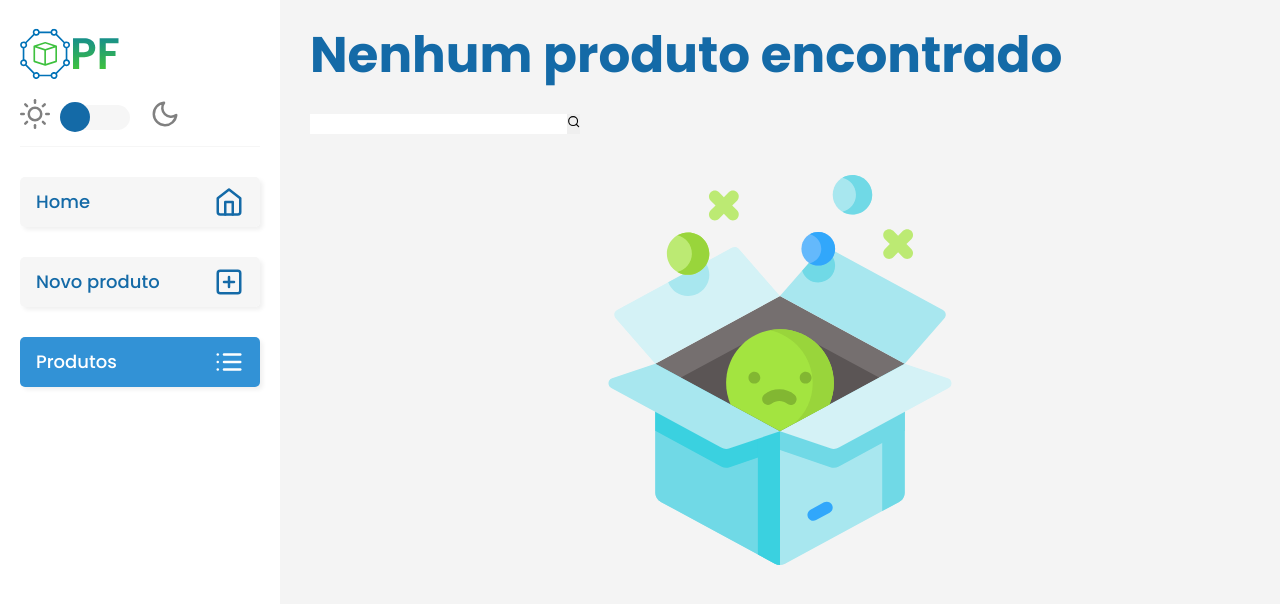
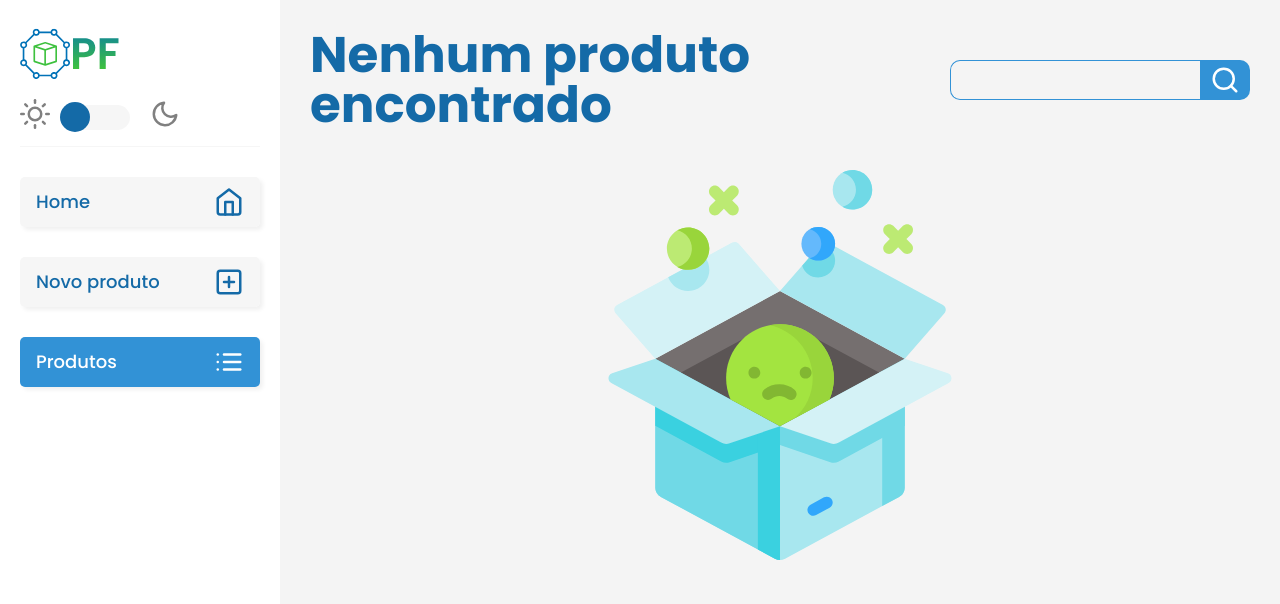
Before and after one commit to edmilson-dk/sponte-test-web, a React (Create React App) app: page /list in a window 1280 px wide. Shown: the top 604 px of the page. Built offline with nearby package versions, Linux system fonts and the light colour scheme.

Commit message:
style: created header component styles

```diff
--- a/src/styles/screens/dashboard-products/index.ts
+++ b/src/styles/screens/dashboard-products/index.ts
@@ -9,6 +9,72 @@ export const DashboardProductsWrapper = styled.section`
 export const DashboardProductsContent = styled.section`
   width: 100%;
   padding: 30px 0;
+
+  > header#header-search {
+    width: 100%;
+    display: flex;
+    justify-content: space-between;
+    align-items: center;
+    margin-bottom: 40px;
+
+    @media screen and (max-width: 680px) {
+      flex-direction: column;
+      justify-content: flex-start;
+      align-items: center;
+
+      > div {
+        margin-top: 30px;
+      }
+    }
+
+    @media screen and (min-width: 680px) and (max-width: 910px) {
+      flex-direction: column;
+      justify-content: flex-start;
+      align-items: flex-start;
+
+      > div {
+        margin-top: 30px;
+      }
+    }
+
+    > h1 {
+      margin-bottom: 0;
+    }
+
+    > div {
+      display: flex;
+      width: 100%;
+      max-width: 300px;
+    }
+
+    > div input {
+      width: calc(100% - 50px);
+      height: 40px;
+      padding: 0 1rem;
+      border-radius: 10px 0 0 10px;
+      background-color: ${({ theme }) => theme.colors.bgSecond};
+      border-top: 1px solid ${({ theme }) => theme.colors.primary};
+      border-bottom: 1px solid ${({ theme }) => theme.colors.primary};
+      border-left: 1px solid ${({ theme }) => theme.colors.primary};
+      color: ${({ theme }) => theme.colors.gray500};
+      font-size: 1.125rem;
+      font-weight: 400;
+    }
+
+    > div button {
+      width: 50px;
+      height: 40px;
+      border-radius: 0 10px 10px 0;
+      font-size: 0;
+      background-color: ${({ theme }) => theme.colors.primary};
+
+      > span svg {
+        width: 30px;
+        height: 30px;
+        stroke: ${({ theme }) => theme.colors.white};
+      }
+    }
+  }
 
   > section {
     display: grid;
```
